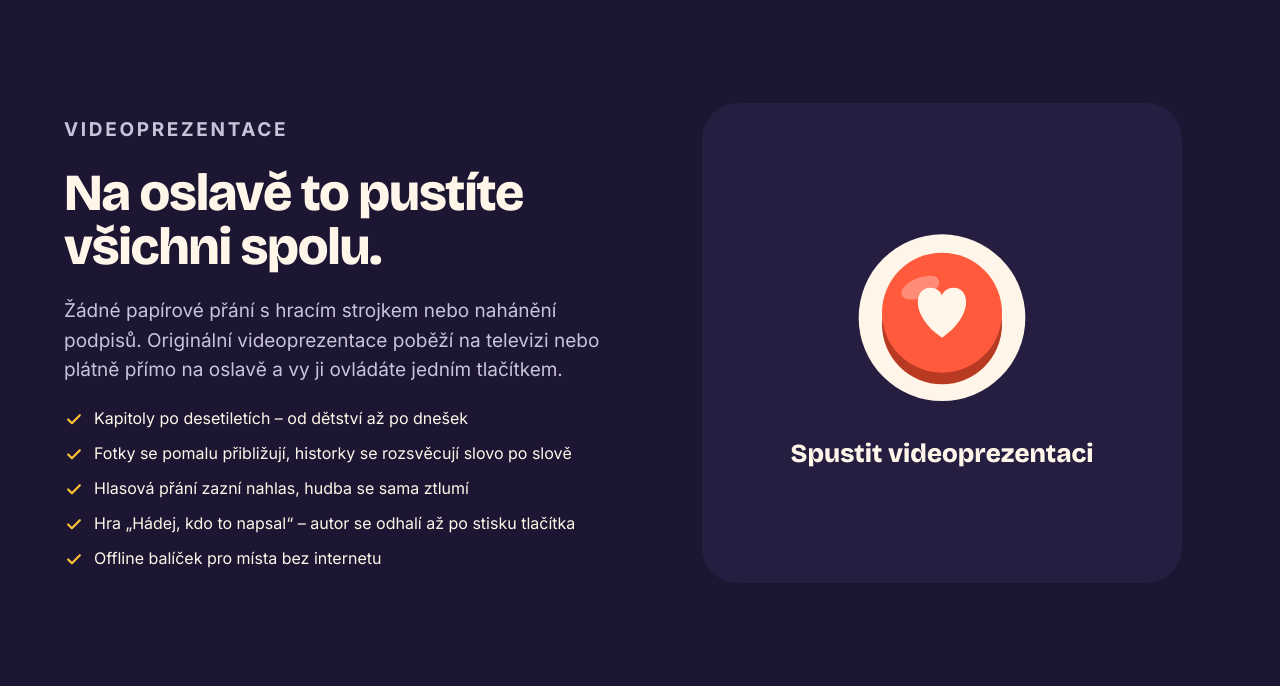
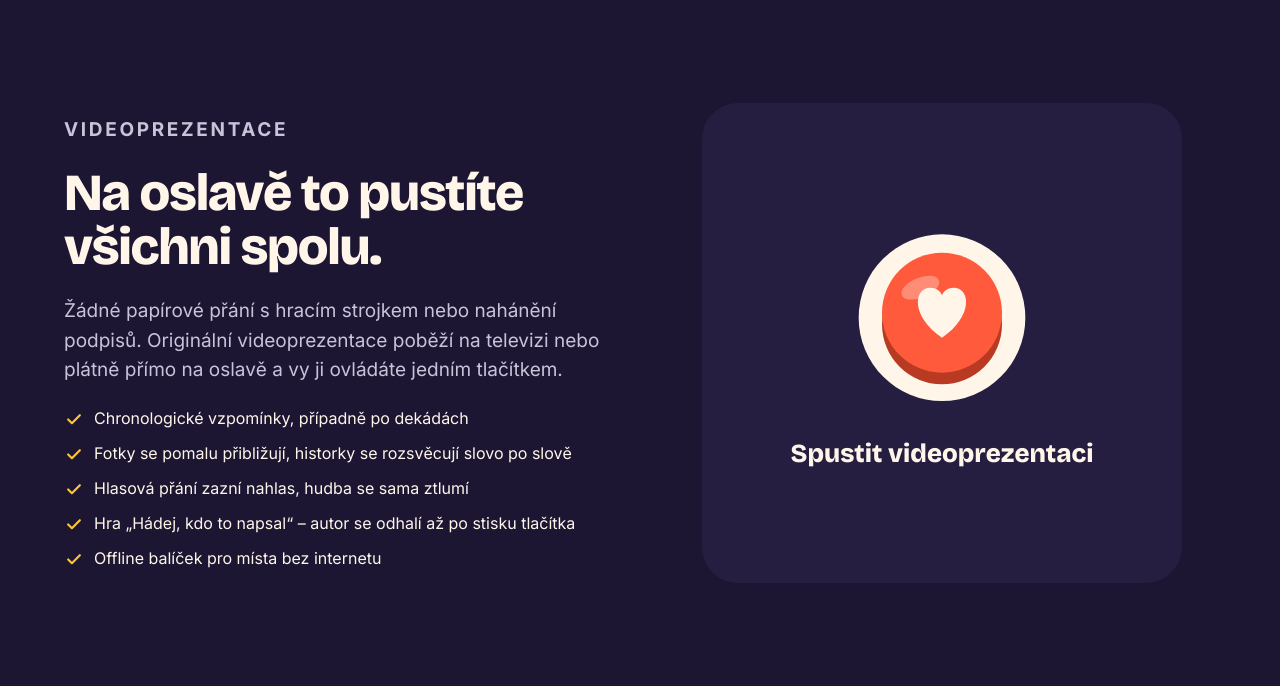
Before and after one commit to adamlescisin/gratulomat, a Laravel app: template resources/views/site/landing.blade.php in a window 1280 px wide. Shown: the part 1340-2026 px from the top of the page. Run offline with Laravel 12, Linux system fonts and the light colour scheme; the template is opened without the code that fills it: most values are stand-ins (such as "Sample title", 1, 10 or a date in 2020).

Commit message:
Landing page: Chronologické vzpomínky, případně po dekádách
Co-Authored-By: Claude Opus 5.5 <noreply@anthropic.com>
Claude-Session: https://claude.ai/code/session_011Vx33dMDiSenubt4vH6FMa

```diff
--- a/resources/views/site/landing.blade.php
+++ b/resources/views/site/landing.blade.php
@@ -86,7 +86,7 @@
         <h2 class="h2">Na oslavě to pustíte všichni spolu.</h2>
         <p>Žádné papírové přání s hracím strojkem nebo nahánění podpisů. Originální videoprezentace poběží na televizi nebo plátně přímo na oslavě a vy ji ovládáte jedním tlačítkem.</p>
         <ul class="ticks">
-          @foreach (['Kapitoly po desetiletích – od dětství až po dnešek', 'Fotky se pomalu přibližují, historky se rozsvěcují slovo po slově', 'Hlasová přání zazní nahlas, hudba se sama ztlumí', 'Hra „Hádej, kdo to napsal“ – autor se odhalí až po stisku tlačítka', 'Offline balíček pro místa bez internetu'] as $t)
+          @foreach (['Chronologické vzpomínky, případně po dekádách', 'Fotky se pomalu přibližují, historky se rozsvěcují slovo po slově', 'Hlasová přání zazní nahlas, hudba se sama ztlumí', 'Hra „Hádej, kdo to napsal“ – autor se odhalí až po stisku tlačítka', 'Offline balíček pro místa bez internetu'] as $t)
             <li>{!! $tick('#FFC433') !!}<span>{{ $t }}</span></li>
           @endforeach
         </ul>
```
